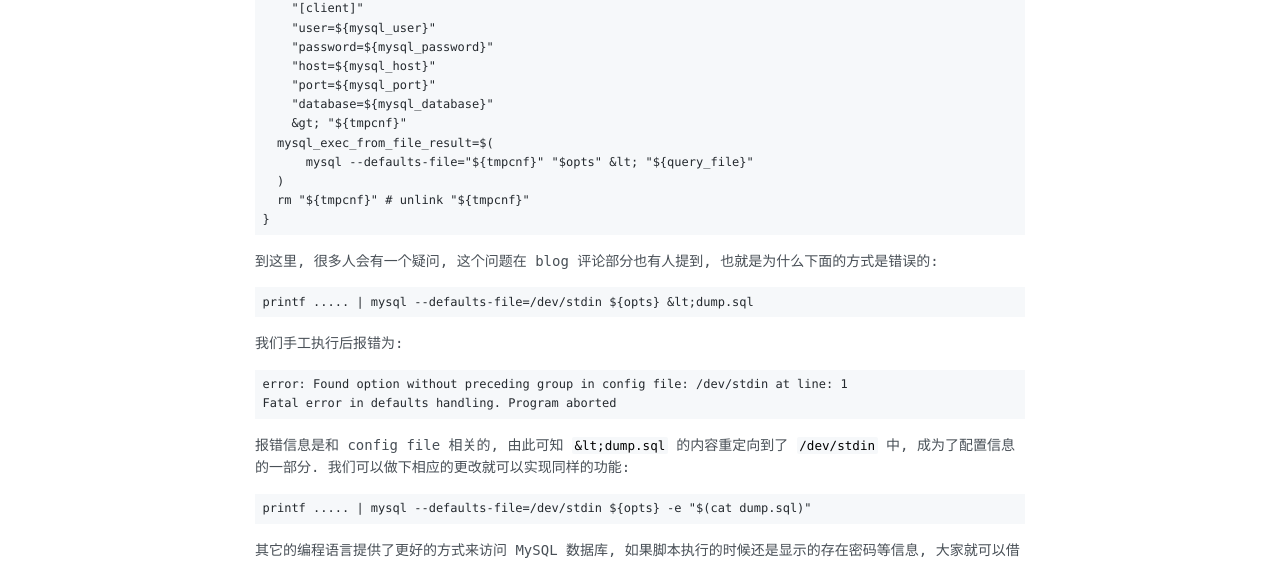
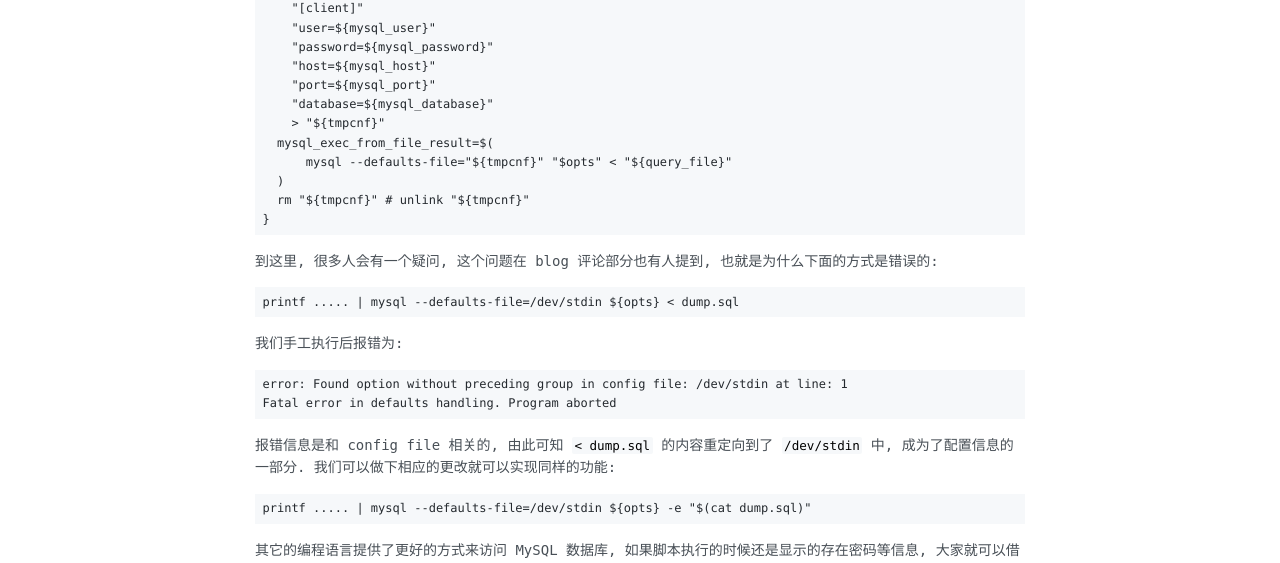
Before and after one commit to arstercz/arstercz.github.io, a Jekyll site: the page built from _posts/2016-10-12-%e5%a6%82%e4%bd%95%e5%ae%89%e5%85%a8%e7%9a%84%e4%bd%bf%e7%94%a8-bash-%e6%93%8d%e4%bd%9c-mysql.md, in a window 1280 px wide. Shown: the part 1044-1607 px from the top of the page. Built offline with Jekyll 4.4.1, drawn with Linux system fonts in a browser that asks for light colours; comment, search, counter and statistics services are not loaded; some of the changed lines change nothing that is shown; some of the changed text lies outside the part shown.

Commit message:
fix error html code

````diff
--- a/_posts/2016-10-12-%e5%a6%82%e4%bd%95%e5%ae%89%e5%85%a8%e7%9a%84%e4%bd%bf%e7%94%a8-bash-%e6%93%8d%e4%bd%9c-mysql.md
+++ b/_posts/2016-10-12-%e5%a6%82%e4%bd%95%e5%ae%89%e5%85%a8%e7%9a%84%e4%bd%bf%e7%94%a8-bash-%e6%93%8d%e4%bd%9c-mysql.md
@@ -60,9 +60,9 @@
     "host=${mysql_host}"
     "port=${mysql_port}"
     "database=${mysql_database}"
-    &gt; "${tmpcnf}"
+    > "${tmpcnf}"
   mysql_exec_from_file_result=$(
-      mysql --defaults-file="${tmpcnf}" "$opts" &lt; "${query_file}"
+      mysql --defaults-file="${tmpcnf}" "$opts" < "${query_file}"
   )
   rm "${tmpcnf}" # unlink "${tmpcnf}"
 }
@@ -71,7 +71,7 @@
 到这里, 很多人会有一个疑问, 这个问题在 blog 评论部分也有人提到, 也就是为什么下面的方式是错误的:
 
 ```
-printf ..... | mysql --defaults-file=/dev/stdin ${opts} &lt;dump.sql
+printf ..... | mysql --defaults-file=/dev/stdin ${opts} < dump.sql
 ```
 
 我们手工执行后报错为:
@@ -81,7 +81,7 @@
 Fatal error in defaults handling. Program aborted
 ```
 
-报错信息是和 config file 相关的, 由此可知 `&lt;dump.sql` 的内容重定向到了 `/dev/stdin` 中, 成为了配置信息的一部分. 我们可以做下相应的更改就可以实现同样的功能:
+报错信息是和 config file 相关的, 由此可知 `< dump.sql` 的内容重定向到了 `/dev/stdin` 中, 成为了配置信息的一部分. 我们可以做下相应的更改就可以实现同样的功能:
 
 ```
 printf ..... | mysql --defaults-file=/dev/stdin ${opts} -e "$(cat dump.sql)"
````
